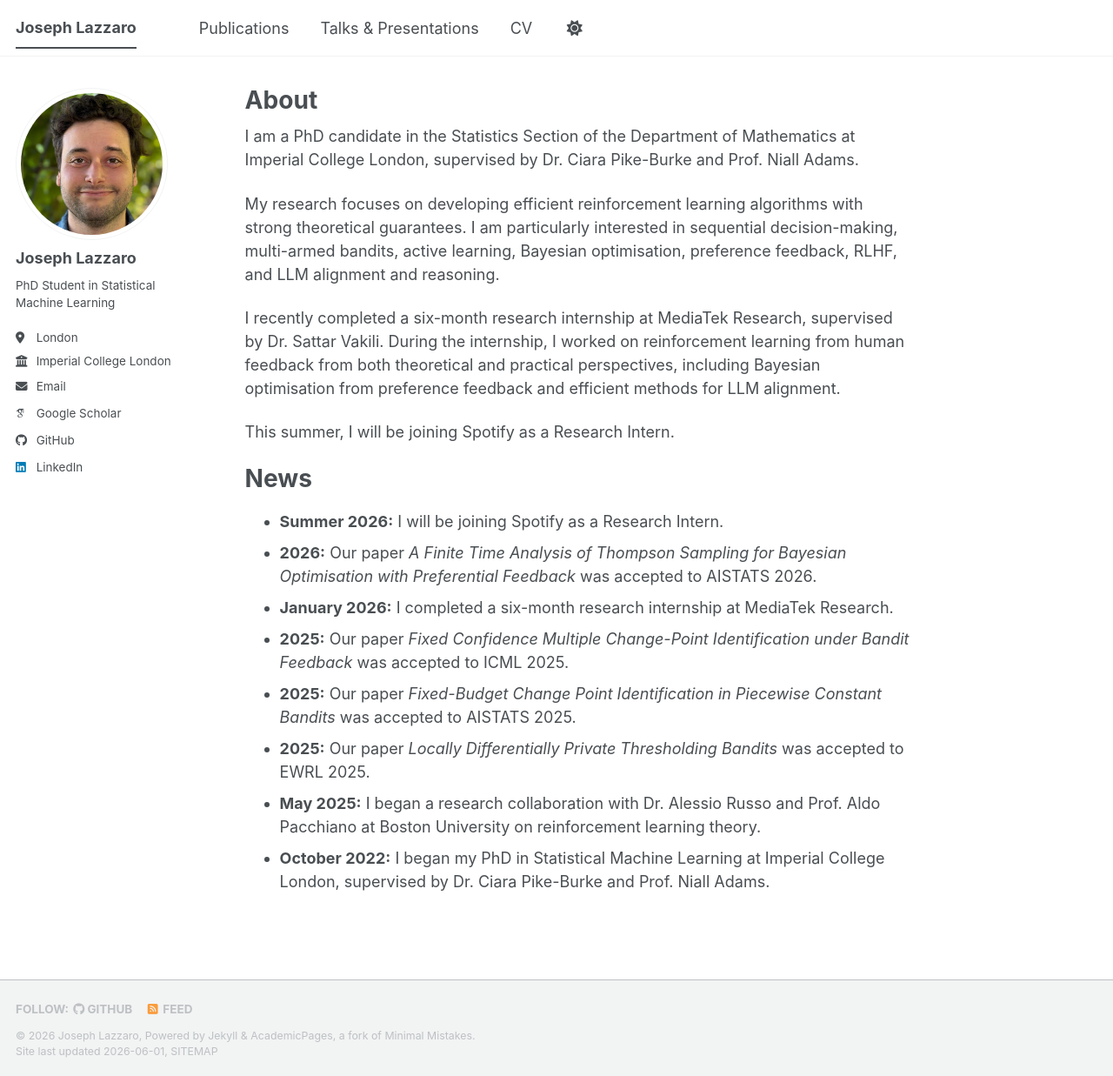
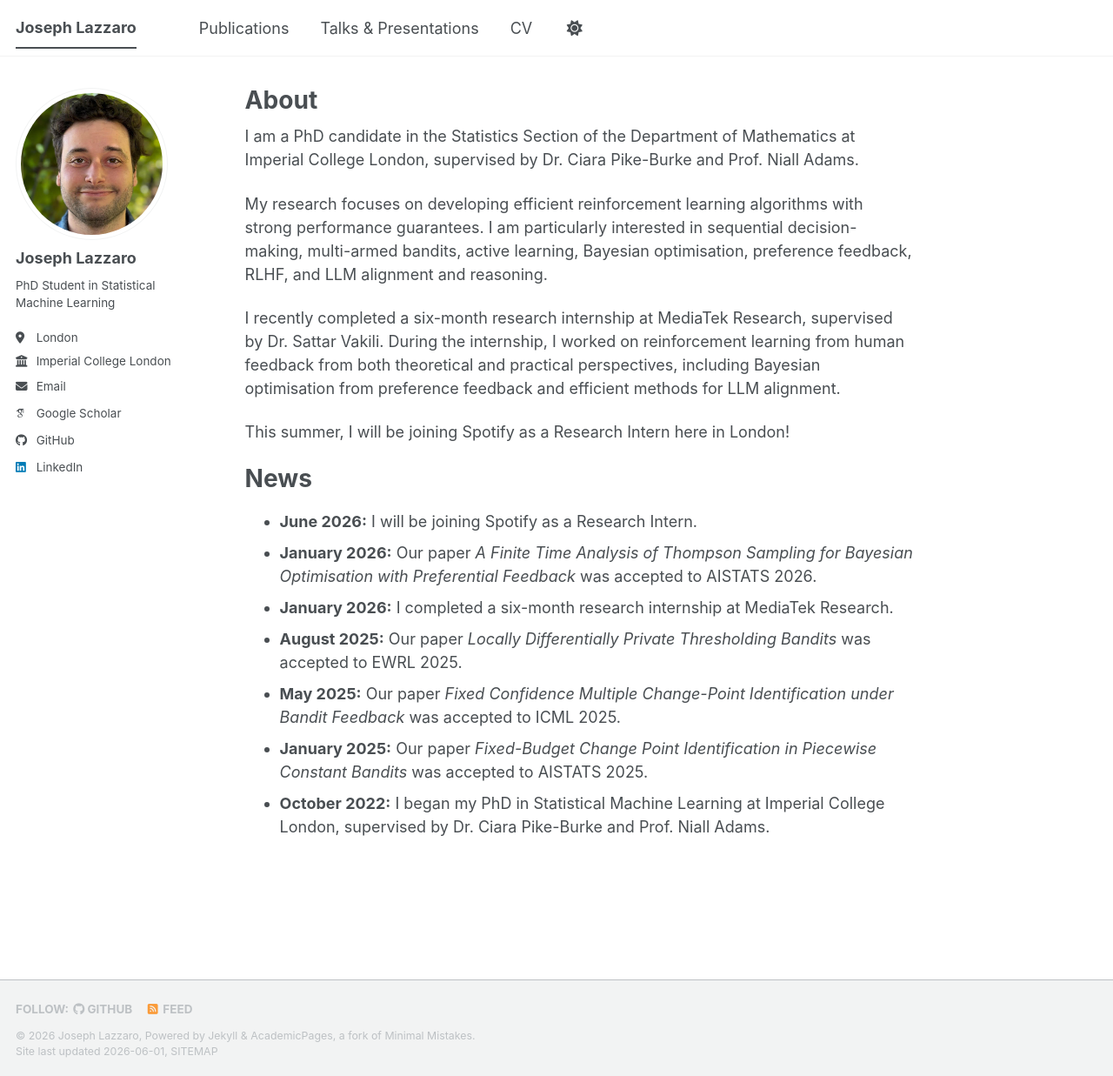
Before and after one commit to JosephLazzaro/josephlazzaro.github.io, a Jekyll site: the page built from _pages/about.md, in a window 1280 px wide and 1237 px high. Shown: the whole window at 87% size. Built offline with Jekyll 4.4.1, drawn with Linux system fonts in a browser that asks for light colours; some web fonts are replaced; a script bundle is joined from its source files by our own code; library files that are not in the unit come from our copies.

Commit message:
updated news section on main page

```diff
--- a/_pages/about.md
+++ b/_pages/about.md
@@ -9,19 +9,18 @@ redirect_from:
 
 I am a PhD candidate in the Statistics Section of the Department of Mathematics at Imperial College London, supervised by Dr. Ciara Pike-Burke and Prof. Niall Adams.
 
-My research focuses on developing efficient reinforcement learning algorithms with strong theoretical guarantees. I am particularly interested in sequential decision-making, multi-armed bandits, active learning, Bayesian optimisation, preference feedback, RLHF, and LLM alignment and reasoning.
+My research focuses on developing efficient reinforcement learning algorithms with strong performance guarantees. I am particularly interested in sequential decision-making, multi-armed bandits, active learning, Bayesian optimisation, preference feedback, RLHF, and LLM alignment and reasoning.
 
 I recently completed a six-month research internship at MediaTek Research, supervised by Dr. Sattar Vakili. During the internship, I worked on reinforcement learning from human feedback from both theoretical and practical perspectives, including Bayesian optimisation from preference feedback and efficient methods for LLM alignment.
 
-This summer, I will be joining Spotify as a Research Intern.
+This summer, I will be joining Spotify as a Research Intern here in London!
 
 # News
 
-- **Summer 2026:** I will be joining Spotify as a Research Intern.
-- **2026:** Our paper *A Finite Time Analysis of Thompson Sampling for Bayesian Optimisation with Preferential Feedback* was accepted to AISTATS 2026.
+- **June 2026:** I will be joining Spotify as a Research Intern.
+- **January 2026:** Our paper *A Finite Time Analysis of Thompson Sampling for Bayesian Optimisation with Preferential Feedback* was accepted to AISTATS 2026.
 - **January 2026:** I completed a six-month research internship at MediaTek Research.
-- **2025:** Our paper *Fixed Confidence Multiple Change-Point Identification under Bandit Feedback* was accepted to ICML 2025.
-- **2025:** Our paper *Fixed-Budget Change Point Identification in Piecewise Constant Bandits* was accepted to AISTATS 2025.
-- **2025:** Our paper *Locally Differentially Private Thresholding Bandits* was accepted to EWRL 2025.
-- **May 2025:** I began a research collaboration with Dr. Alessio Russo and Prof. Aldo Pacchiano at Boston University on reinforcement learning theory.
+- **August 2025:** Our paper *Locally Differentially Private Thresholding Bandits* was accepted to EWRL 2025.
+- **May 2025:** Our paper *Fixed Confidence Multiple Change-Point Identification under Bandit Feedback* was accepted to ICML 2025.
+- **January 2025:** Our paper *Fixed-Budget Change Point Identification in Piecewise Constant Bandits* was accepted to AISTATS 2025.
 - **October 2022:** I began my PhD in Statistical Machine Learning at Imperial College London, supervised by Dr. Ciara Pike-Burke and Prof. Niall Adams.
```
